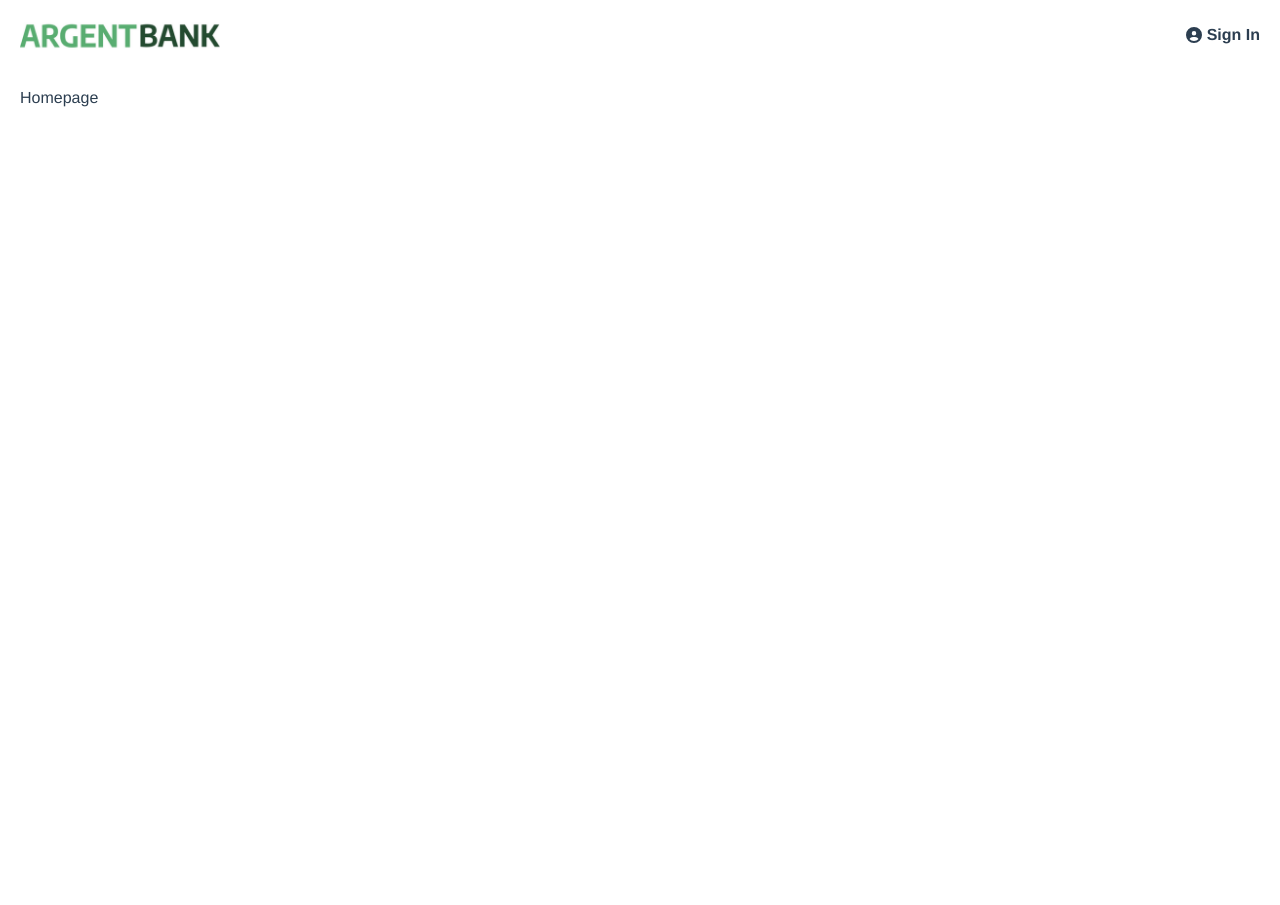
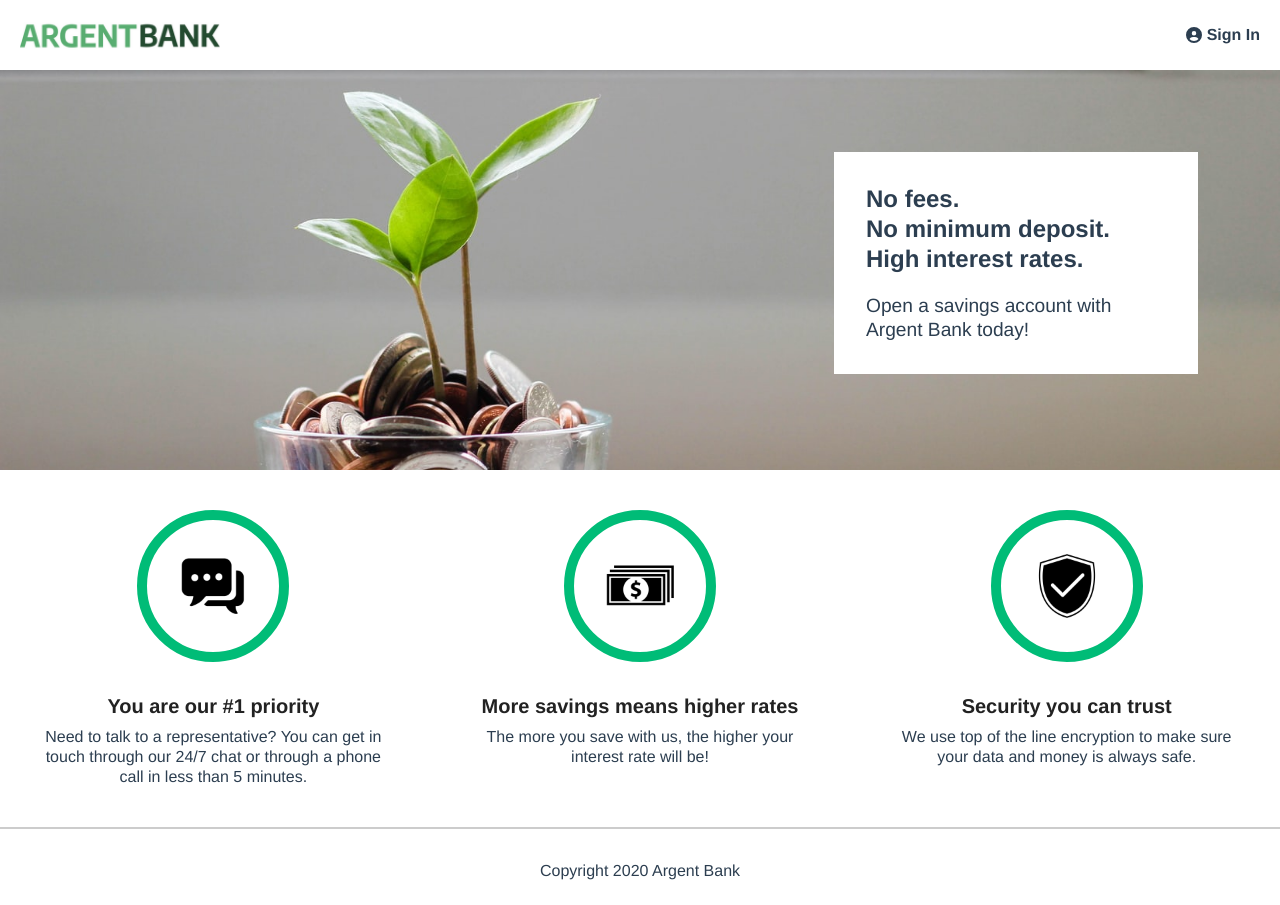
Before and after one commit to sylvain-galoustoff/oc-argentbank, a React (Vite) app: page / in a window 1280 px wide. Before the commit the page ends 800 px from the top, so only its background shows below. Built offline with nearby package versions, Linux system fonts and the light colour scheme.

Commit message:
SignIn page integration

```diff
--- a/src/App.jsx
+++ b/src/App.jsx
@@ -4,6 +4,7 @@ import NotFound from "./routes/NotFound/NotFound";
 import Home from "./routes/Home/Home";
 import SignIn from "./routes/SignIn/SignIn";
 import User from "./routes/User/User";
+import Footer from "./components/common/Footer/Footer";
 
 function App() {
   return (
@@ -15,6 +16,7 @@ function App() {
         <Route path="/signin" element={<SignIn />} />
         <Route path="/user" element={<User />} />
       </Routes>
+      <Footer />
     </div>
   );
 }
--- /dev/null
+++ b/src/components/common/Footer/Footer.jsx
@@ -0,0 +1,7 @@
+import style from "./Footer.module.scss";
+
+function Footer() {
+  return <footer id={style.footer}>Copyright 2020 Argent Bank</footer>;
+}
+
+export default Footer;
--- /dev/null
+++ b/src/components/common/Footer/Footer.module.scss
@@ -0,0 +1,8 @@
+@import "../../../styles/vars.scss";
+
+#footer {
+  display: flex;
+  justify-content: center;
+  border-top: 2px solid #ccc;
+  padding: 2rem 0 1.5rem;
+}
--- a/src/components/common/Header/Header.jsx
+++ b/src/components/common/Header/Header.jsx
@@ -18,13 +18,13 @@ function Header() {
       </div>
       <nav id={style.nav}>
         <ul>
-          <li>
-            {!user && (
+          {!user && (
+            <li>
               <Link to="/signin">
                 <FaCircleUser /> Sign In
               </Link>
-            )}
-          </li>
+            </li>
+          )}
         </ul>
       </nav>
     </header>
--- a/src/components/common/Header/Header.module.scss
+++ b/src/components/common/Header/Header.module.scss
@@ -22,5 +22,9 @@
   a {
     color: $text;
     text-decoration: none;
+
+    &:hover {
+      text-decoration: underline;
+    }
   }
 }
--- a/src/routes/Home/Home.jsx
+++ b/src/routes/Home/Home.jsx
@@ -1,7 +1,42 @@
+import style from "./Home.module.scss";
+import chatIcon from "../../assets/icon-chat.png";
+import moneyIcon from "../../assets/icon-money.png";
+import securityIcon from "../../assets/icon-security.png";
+
 function Home() {
   return (
-    <div className="page" id="home">
-      Homepage
+    <div className="page" id={style.home}>
+      <div id={style.hero}>
+        <section className={style.heroContent}>
+          <h2 className="sr-only">Promoted Content</h2>
+          <p className={style.subtitle}>No fees.</p>
+          <p className={style.subtitle}>No minimum deposit.</p>
+          <p className={style.subtitle}>High interest rates.</p>
+          <p className={style.text}>Open a savings account with Argent Bank today!</p>
+        </section>
+      </div>
+
+      <section className={style.features}>
+        <h2 className="sr-only">Features</h2>
+        <div className={style.featureItem}>
+          <img src={chatIcon} alt="Chat Icon" className={style.featureIcon} />
+          <h3 className={style.featureItemTitle}>You are our #1 priority</h3>
+          <p>
+            Need to talk to a representative? You can get in touch through our 24/7 chat or through a phone call in less
+            than 5 minutes.
+          </p>
+        </div>
+        <div className={style.featureItem}>
+          <img src={moneyIcon} alt="Chat Icon" className={style.featureIcon} />
+          <h3 className={style.featureItemTitle}>More savings means higher rates</h3>
+          <p>The more you save with us, the higher your interest rate will be!</p>
+        </div>
+        <div className={style.featureItem}>
+          <img src={securityIcon} alt="Chat Icon" className={style.featureIcon} />
+          <h3 className={style.featureItemTitle}>Security you can trust</h3>
+          <p>We use top of the line encryption to make sure your data and money is always safe.</p>
+        </div>
+      </section>
     </div>
   );
 }
--- /dev/null
+++ b/src/routes/Home/Home.module.scss
@@ -0,0 +1,61 @@
+@import "../../styles/vars.scss";
+
+#hero {
+  background-image: url(../../assets/bank-tree.jpeg);
+  background-size: cover;
+  background-position: 0% 33%;
+  height: 400px;
+  position: relative;
+}
+
+.heroContent {
+  position: absolute;
+  top: 50px;
+  right: 50px;
+  width: 300px;
+  margin: 2rem;
+  background-color: $white;
+  padding: 2rem;
+}
+
+.subtitle {
+  font-size: 1.5rem;
+  font-weight: bold;
+  margin: 0;
+}
+
+.text {
+  font-size: 1.2rem;
+  margin-top: 20px;
+}
+
+.features {
+  display: flex;
+  justify-content: space-between;
+}
+
+.featureItem {
+  display: flex;
+  flex-direction: column;
+  align-items: center;
+  padding: 2.5rem;
+  flex: 1;
+
+  p {
+    text-align: center;
+  }
+}
+
+.featureIcon {
+  width: 100px;
+  border: 10px solid #00bc77;
+  border-radius: 50%;
+  padding: 1rem;
+}
+
+.featureItemTitle {
+  color: #222;
+  font-size: 1.25rem;
+  font-weight: bold;
+  margin: 2rem 0 0.5rem;
+}
--- a/src/routes/SignIn/SignIn.jsx
+++ b/src/routes/SignIn/SignIn.jsx
@@ -1,7 +1,42 @@
+import { useState } from "react";
+import style from "./SignIn.module.scss";
+import { FaCircleUser } from "react-icons/fa6";
+
 function SignIn() {
+  const [form, setForm] = useState({
+    username: "",
+    password: "",
+  });
+
+  const handleInput = (e, field) => {
+    setForm((prevState) => ({
+      ...prevState,
+      [field]: e.target.value,
+    }));
+  };
+
   return (
-    <div className="page" id="SignIn">
-      SignIn page
+    <div className="page" id={style.signIn}>
+      <section className={style.signInContent}>
+        <FaCircleUser />
+        <h1>Sign In</h1>
+        <form>
+          <div className="input-wrapper">
+            <label htmlFor="username">Username</label>
+            <input type="text" id="username" value={form.username} onChange={(e) => handleInput(e, "username")} />
+            <p className="validator">Invalid mail format</p>
+          </div>
+          <div className="input-wrapper">
+            <label htmlFor="password">Password</label>
+            <input type="password" id="password" value={form.password} onChange={(e) => handleInput(e, "password")} />
+          </div>
+          <div className="input-remember">
+            <input type="checkbox" id="remember-me" />
+            <label htmlFor="remember-me">Remember me</label>
+          </div>
+          <button className={style.signInButton}>Sign In</button>
+        </form>
+      </section>
     </div>
   );
 }
--- /dev/null
+++ b/src/routes/SignIn/SignIn.module.scss
@@ -0,0 +1,28 @@
+@import "../../styles/vars.scss";
+
+#signIn {
+  background-color: $bgdark;
+  min-height: 80vh;
+  display: flex;
+  align-items: flex-start;
+}
+
+.signInContent {
+  box-sizing: border-box;
+  background-color: white;
+  width: 300px;
+  margin: 0 auto;
+  margin-top: 3rem;
+  padding: 2rem;
+  display: flex;
+  flex-direction: column;
+  align-items: center;
+
+  h1 {
+    margin: 20px 0;
+  }
+}
+
+.signInButton {
+  width: 100%;
+}
--- a/src/styles/global.scss
+++ b/src/styles/global.scss
@@ -3,10 +3,21 @@ html {
   -webkit-font-smoothing: antialiased;
   -moz-osx-font-smoothing: grayscale;
   color: $text;
+  font-size: 16px;
 }
 
 body {
   background-color: $white;
+  line-height: 1.25;
+}
+
+h1 {
+  font-size: 1.5rem;
+  font-weight: bold;
+}
+
+label {
+  font-weight: bold;
 }
 
 a {
@@ -15,6 +26,64 @@ a {
   gap: 5px;
 }
 
-.page {
-  padding: 20px;
+.sr-only {
+  border: 0 !important;
+  clip: rect(1px, 1px, 1px, 1px) !important;
+  -webkit-clip-path: inset(50%) !important;
+  clip-path: inset(50%) !important;
+  height: 1px !important;
+  margin: -1px !important;
+  overflow: hidden !important;
+  padding: 0 !important;
+  position: absolute !important;
+  width: 1px !important;
+  white-space: nowrap !important;
 }
+
+/* FORMS */
+.input-wrapper,
+.input-remember {
+  margin-bottom: 20px;
+  position: relative;
+
+  input {
+    font-size: 1.2rem;
+    padding: 5px;
+  }
+}
+
+.input-remember {
+  label {
+    font-weight: normal;
+  }
+}
+
+.validator {
+  position: absolute;
+  bottom: 0;
+  left: 0;
+  transform: translateY(100%);
+  color: red;
+  font-size: .8rem;
+  opacity: 0;
+  @include trans;
+
+  &.show {
+    opacity: 1;
+  }
+}
+
+/* BUTTONS */
+button,
+a.button {
+  background-color: $green;
+  border: none;
+  padding: .5rem;
+  display: flex;
+  gap: 5px;
+  justify-content: center;
+  font-size: 1.1rem;
+  font-weight: bold;
+  color: $white;
+  cursor: pointer;
+}
--- a/src/styles/vars.scss
+++ b/src/styles/vars.scss
@@ -7,3 +7,7 @@ $bgdark: #12002b;
 @mixin dev($color: red, $width: 1px) {
   border: $width solid $color;
 }
+
+@mixin trans($time: .25s) {
+  transition: all $time ease-in;
+}
```
